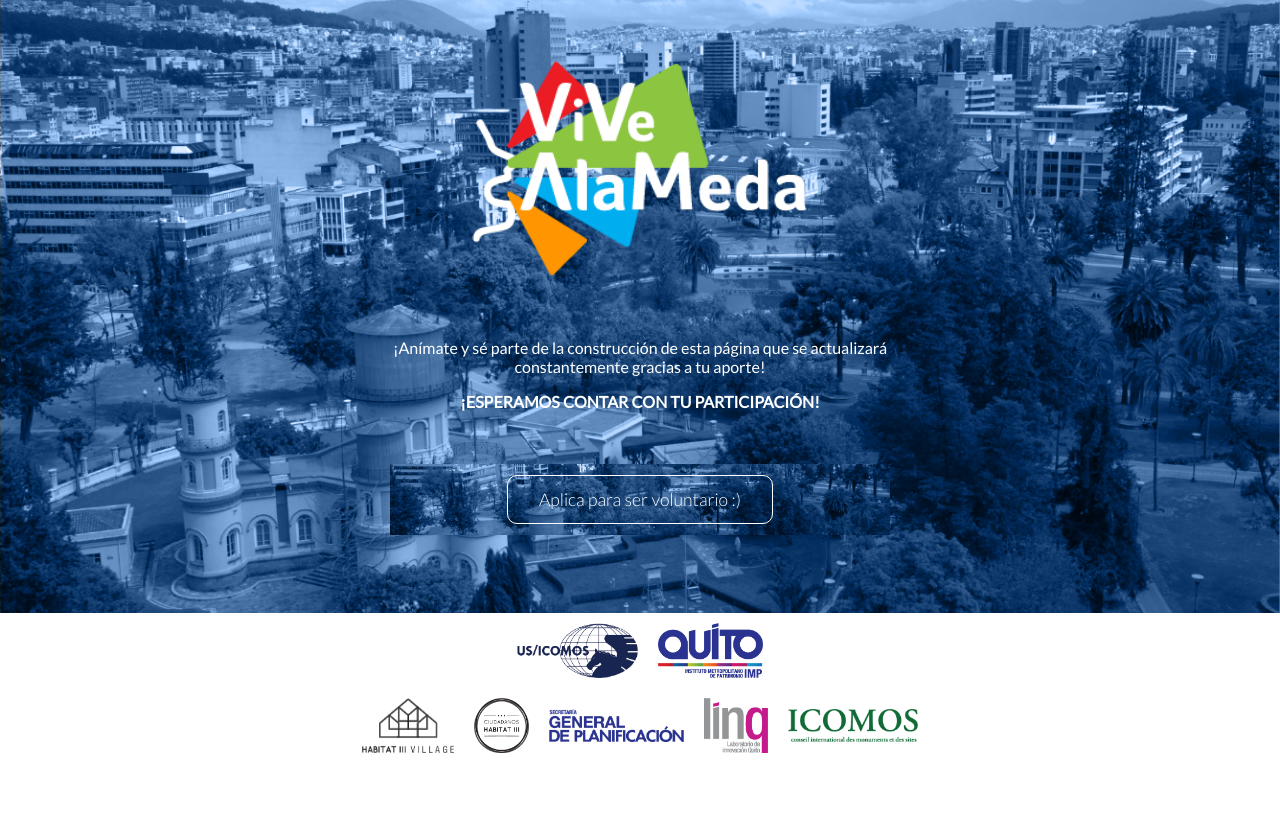
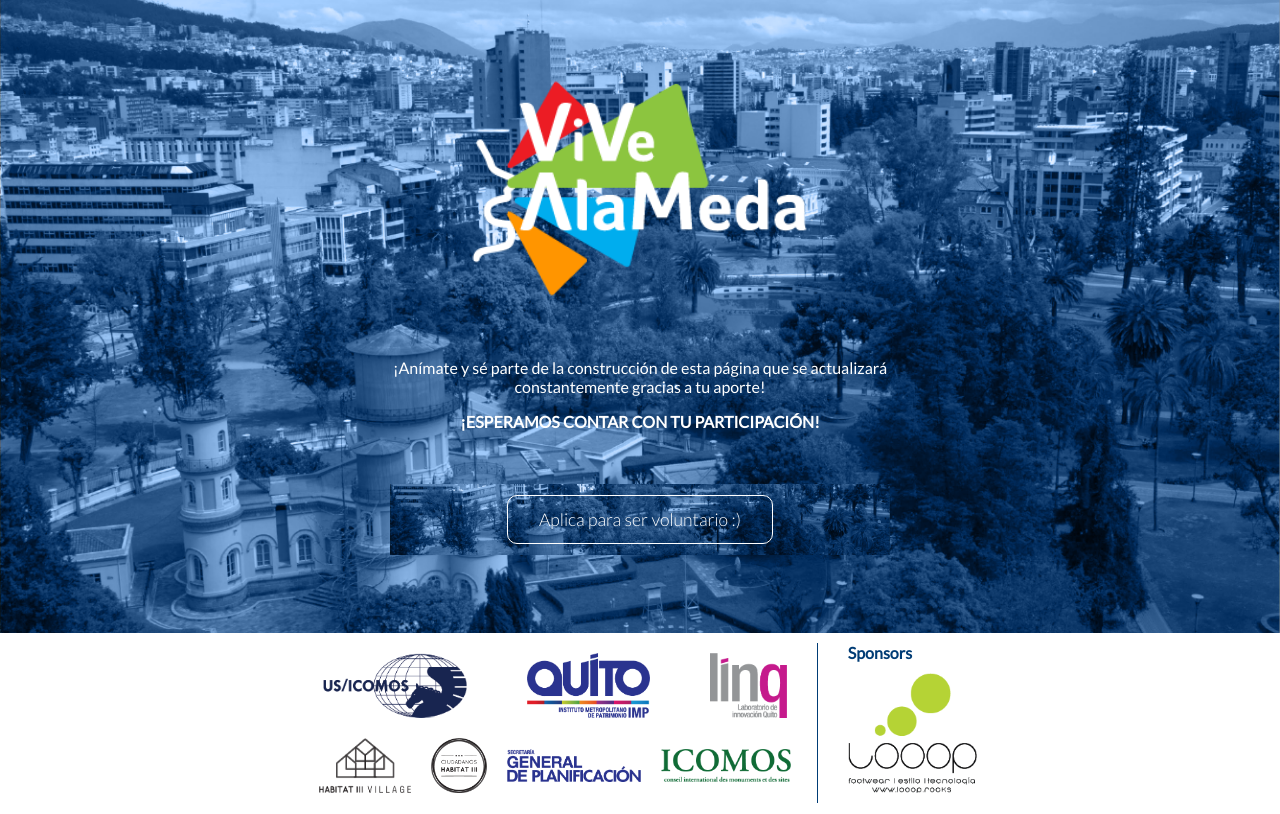
Before and after one commit to davidmccoy/vive_alameda, a plain HTML site: page index.html in a window 1280 px wide. Shown: the part 2072-2886 px from the top of the page. Before the commit the page ends 2846 px from the top, so only its background shows below. Drawn offline with Linux system fonts and the light colour scheme.

Commit message:
updated logos and map

```diff
--- a/index.html
+++ b/index.html
@@ -856,6 +856,7 @@
 </script>
 
     <div id="footer">
+      <div class="sponsors left">
         <div class="sponsors top">
           <a href="http://www.usicomos.org/" target="_blank">
             <div class="logo-container">
@@ -865,6 +866,11 @@
           <a href="http://www.patrimonio.quito.gob.ec/" target="_blank">
             <div class="logo-container">
               <img src="/images/logo-imp.png" alt="Logo imp" />
+            </div>
+          </a>
+          <a href="http://linq.quito.gob.ec/" target="_blank">
+            <div class="logo-container">
+              <img src="/images/logo-linq.png" alt="Logo linq" />
             </div>
           </a>
         </div>
@@ -884,14 +890,20 @@
               <img src="/images/logo-planificacion.png" class="small" alt="Logo planificacion" />
             </div>
           </a>
-        <a href="http://linq.quito.gob.ec/" target="_blank">
-          <div class="logo-container">
-            <img src="/images/logo-linq.png" alt="Logo linq" />
-          </div>
-        </a>
           <a href="http://www.icomos.org/" target="_blank">
             <div class="logo-container">
               <img src="/images/logo-icomos.png" class="small" alt="Logo icomos" />
+            </div>
+          </a>
+        </div>
+      </div>
+      <div class="sponsors right">
+        <h3>
+          Sponsors
+        </h3>
+        <a href="http://www.looop.rocks/" target="_blank">
+          <div class="logo-container">
+            <img src="/images/logo-loop.png" alt="Logo loop" />
           </div>
         </a>
       </div>
--- a/stylesheets/site.css
+++ b/stylesheets/site.css
@@ -472,38 +472,63 @@ body {
         height: 35px; }
   /* line 73, site.css.scss */
   body #footer {
-    font-size: 0px; }
-    /* line 75, site.css.scss */
+    text-align: center;
+    font-size: 0px;
+    margin-top: 10px; }
+    /* line 77, site.css.scss */
     body #footer .sponsors {
       text-align: center; }
-      /* line 78, site.css.scss */
+      /* line 79, site.css.scss */
+      body #footer .sponsors.left {
+        display: inline-block; }
+      /* line 83, site.css.scss */
       body #footer .sponsors.top .logo-container {
-        height: 75px; }
-      /* line 83, site.css.scss */
+        height: 85px;
+        margin: 0 20px; }
+      /* line 89, site.css.scss */
       body #footer .sponsors.bottom .logo-container {
         height: 75px; }
-      /* line 87, site.css.scss */
+      /* line 93, site.css.scss */
+      body #footer .sponsors.right {
+        display: inline-block;
+        border-left: 1px solid #003c75;
+        padding-left: 30px;
+        vertical-align: top; }
+        /* line 98, site.css.scss */
+        body #footer .sponsors.right h3 {
+          height: 30px;
+          color: #003c75;
+          font-size: 16px;
+          text-align: left;
+          margin-bottom: 0;
+          margin-top: 0; }
+        /* line 106, site.css.scss */
+        body #footer .sponsors.right .logo-container {
+          height: 130px;
+          padding-top: 0;
+          padding-left: 0; }
+      /* line 112, site.css.scss */
       body #footer .sponsors .logo-container {
         display: inline-block;
         padding: 10px;
         box-sizing: border-box; }
-        /* line 91, site.css.scss */
+        /* line 116, site.css.scss */
         body #footer .sponsors .logo-container img {
           width: auto;
           height: 100%;
           vertical-align: middle; }
-          /* line 95, site.css.scss */
+          /* line 120, site.css.scss */
           body #footer .sponsors .logo-container img.small {
             height: 60%; }
 
-/* line 104, site.css.scss */
+/* line 129, site.css.scss */
 .welcome {
   width: 100%; }
-  /* line 106, site.css.scss */
+  /* line 131, site.css.scss */
   .welcome .logo img {
     height: 18.75em;
     margin-top: 1em; }
-  /* line 110, site.css.scss */
+  /* line 135, site.css.scss */
   .welcome .info {
     width: 100%;
     height: 422px;
@@ -515,7 +540,7 @@ body {
     box-sizing: border-box;
     position: relative;
     z-index: -2; }
-    /* line 121, site.css.scss */
+    /* line 146, site.css.scss */
     .welcome .info .info-background {
       position: absolute;
       top: 0;
@@ -531,25 +556,25 @@ body {
       background-repeat: no-repeat;
       display: none;
       z-index: -1; }
-      /* line 136, site.css.scss */
+      /* line 161, site.css.scss */
       .welcome .info .info-background.photo-0 {
         background-image: url("/images/top-photo.png"); }
-      /* line 139, site.css.scss */
+      /* line 164, site.css.scss */
       .welcome .info .info-background.photo-1 {
         background-image: url("/images/photo-1.jpg"); }
-      /* line 142, site.css.scss */
+      /* line 167, site.css.scss */
       .welcome .info .info-background.photo-2 {
         background-image: url("/images/photo-2.jpg"); }
-      /* line 145, site.css.scss */
+      /* line 170, site.css.scss */
       .welcome .info .info-background.photo-3 {
         background-image: url("/images/photo-3.jpg"); }
-      /* line 148, site.css.scss */
+      /* line 173, site.css.scss */
       .welcome .info .info-background.photo-4 {
         background-image: url("/images/photo-4.jpg"); }
-      /* line 151, site.css.scss */
+      /* line 176, site.css.scss */
       .welcome .info .info-background.photo-5 {
         background-image: url("/images/photo-5.jpg"); }
-      /* line 154, site.css.scss */
+      /* line 179, site.css.scss */
       .welcome .info .info-background.active {
         display: block; }
 @-webkit-keyframes fade {
@@ -562,14 +587,14 @@ body {
     opacity: .4; }
   to {
     opacity: 1; } }
-    /* line 167, site.css.scss */
+    /* line 192, site.css.scss */
     .welcome .info .info-container {
       margin: 0 auto;
       max-width: 500px; }
-      /* line 170, site.css.scss */
+      /* line 195, site.css.scss */
       .welcome .info .info-container .title {
         font-size: 2.5em; }
-  /* line 175, site.css.scss */
+  /* line 200, site.css.scss */
   .welcome .information-spacer {
     width: 100%;
     height: 400px;
@@ -582,7 +607,7 @@ body {
     padding: 25px;
     box-sizing: border-box;
     position: relative; }
-    /* line 187, site.css.scss */
+    /* line 212, site.css.scss */
     .welcome .information-spacer .information-spacer-container {
       position: absolute;
       top: 0;
@@ -591,15 +616,15 @@ body {
       left: 0;
       margin: auto;
       height: 155px; }
-      /* line 195, site.css.scss */
+      /* line 220, site.css.scss */
       .welcome .information-spacer .information-spacer-container h1 {
         font-size: 2.5em; }
-  /* line 200, site.css.scss */
+  /* line 225, site.css.scss */
   .welcome .information-participation {
     width: 100%;
     height: 500px;
     font-size: 0em; }
-    /* line 204, site.css.scss */
+    /* line 229, site.css.scss */
     .welcome .information-participation .information-participation-container {
       display: inline-block;
       width: 33.33%;
@@ -607,38 +632,38 @@ body {
       font-size: 16px;
       vertical-align: top;
       overflow-y: auto; }
-      /* line 211, site.css.scss */
+      /* line 236, site.css.scss */
       .welcome .information-participation .information-participation-container.facts {
         background: #70ce3d;
         position: relative;
         color: white; }
-        /* line 215, site.css.scss */
+        /* line 240, site.css.scss */
         .welcome .information-participation .information-participation-container.facts .top {
           background-image: url("/images/info-left.png"); }
-        /* line 218, site.css.scss */
+        /* line 243, site.css.scss */
         .welcome .information-participation .information-participation-container.facts .content {
           height: 400px;
           box-sizing: border-box;
           display: none;
           vertical-align: middle;
           position: relative; }
-          /* line 224, site.css.scss */
+          /* line 249, site.css.scss */
           .welcome .information-participation .information-participation-container.facts .content.active {
             display: table-cell; }
-          /* line 227, site.css.scss */
+          /* line 252, site.css.scss */
           .welcome .information-participation .information-participation-container.facts .content .fact {
             display: none; }
-            /* line 229, site.css.scss */
+            /* line 254, site.css.scss */
             .welcome .information-participation .information-participation-container.facts .content .fact.active {
               display: block; }
-          /* line 233, site.css.scss */
+          /* line 258, site.css.scss */
           .welcome .information-participation .information-participation-container.facts .content .fact-header {
             position: absolute;
             top: 10px; }
-          /* line 237, site.css.scss */
+          /* line 262, site.css.scss */
           .welcome .information-participation .information-participation-container.facts .content .fact-container {
             display: inline-block; }
-        /* line 241, site.css.scss */
+        /* line 266, site.css.scss */
         .welcome .information-participation .information-participation-container.facts .facts-nav {
           position: absolute;
           bottom: 10px;
@@ -647,24 +672,24 @@ body {
           margin: auto;
           width: 100px;
           font-size: 2em; }
-          /* line 250, site.css.scss */
+          /* line 275, site.css.scss */
           .welcome .information-participation .information-participation-container.facts .facts-nav .arrow:hover {
             cursor: pointer; }
-          /* line 254, site.css.scss */
+          /* line 279, site.css.scss */
           .welcome .information-participation .information-participation-container.facts .facts-nav .prev {
             float: left; }
-          /* line 257, site.css.scss */
+          /* line 282, site.css.scss */
           .welcome .information-participation .information-participation-container.facts .facts-nav .next {
             float: right; }
-      /* line 262, site.css.scss */
+      /* line 287, site.css.scss */
       .welcome .information-participation .information-participation-container.poll {
         color: #074073;
         text-align: center; }
-        /* line 265, site.css.scss */
+        /* line 290, site.css.scss */
         .welcome .information-participation .information-participation-container.poll .top {
           background-image: url("/images/info-center.png");
           height: 250px; }
-      /* line 270, site.css.scss */
+      /* line 295, site.css.scss */
       .welcome .information-participation .information-participation-container.taller {
         color: white;
         text-align: right;
@@ -672,12 +697,12 @@ body {
         background-position: center;
         background-repeat: no-repeat;
         background-image: url("/images/info-right.png"); }
-        /* line 277, site.css.scss */
+        /* line 302, site.css.scss */
         .welcome .information-participation .information-participation-container.taller .content-container {
           position: relative;
           width: 100%;
           height: 100%; }
-          /* line 281, site.css.scss */
+          /* line 306, site.css.scss */
           .welcome .information-participation .information-participation-container.taller .content-container .content {
             position: absolute;
             display: none;
@@ -686,10 +711,10 @@ body {
             transform: translate(-50%, -50%);
             width: 100%;
             box-sizing: border-box; }
-            /* line 289, site.css.scss */
+            /* line 314, site.css.scss */
             .welcome .information-participation .information-participation-container.taller .content-container .content.active {
               display: block; }
-          /* line 293, site.css.scss */
+          /* line 318, site.css.scss */
           .welcome .information-participation .information-participation-container.taller .content-container .events-nav {
             position: absolute;
             bottom: 10px;
@@ -698,48 +723,48 @@ body {
             margin: auto;
             width: 100px;
             font-size: 2em; }
-            /* line 302, site.css.scss */
+            /* line 327, site.css.scss */
             .welcome .information-participation .information-participation-container.taller .content-container .events-nav .arrow:hover {
               cursor: pointer; }
-            /* line 306, site.css.scss */
+            /* line 331, site.css.scss */
             .welcome .information-participation .information-participation-container.taller .content-container .events-nav .prev {
               float: left; }
-            /* line 309, site.css.scss */
+            /* line 334, site.css.scss */
             .welcome .information-participation .information-participation-container.taller .content-container .events-nav .next {
               float: right; }
-      /* line 315, site.css.scss */
+      /* line 340, site.css.scss */
       .welcome .information-participation .information-participation-container .top {
         width: 100%;
         height: 100px;
         background-size: cover;
         background-position: center;
         background-repeat: no-repeat; }
-      /* line 322, site.css.scss */
+      /* line 347, site.css.scss */
       .welcome .information-participation .information-participation-container .content {
         padding: 10px 25px; }
-        /* line 324, site.css.scss */
+        /* line 349, site.css.scss */
         .welcome .information-participation .information-participation-container .content h2 {
           margin-top: 0px; }
-        /* line 327, site.css.scss */
+        /* line 352, site.css.scss */
         .welcome .information-participation .information-participation-container .content.poll {
           padding: 0px; }
-          /* line 329, site.css.scss */
+          /* line 354, site.css.scss */
           .welcome .information-participation .information-participation-container .content.poll h2 {
             margin-top: 10px; }
-  /* line 336, site.css.scss */
+  /* line 361, site.css.scss */
   .welcome .map {
     background-color: #074073;
     width: 100%; }
-    /* line 339, site.css.scss */
+    /* line 364, site.css.scss */
     .welcome .map .map-container {
       font-size: 0;
       max-width: 900px;
       margin: 0 auto; }
-      /* line 343, site.css.scss */
+      /* line 368, site.css.scss */
       .welcome .map .map-container img {
         width: 100%;
         height: auto; }
-  /* line 349, site.css.scss */
+  /* line 374, site.css.scss */
   .welcome .volunteer {
     width: 100%;
     background-image: url("/images/bottom-photo.png");
@@ -750,28 +775,28 @@ body {
     color: white;
     padding: 25px;
     box-sizing: border-box; }
-    /* line 359, site.css.scss */
+    /* line 384, site.css.scss */
     .welcome .volunteer .volunteer-container {
       max-width: 500px;
       margin: 0 auto; }
-  /* line 364, site.css.scss */
+  /* line 389, site.css.scss */
   .welcome .h3-logo {
     margin-top: -45px; }
 
-/* line 370, site.css.scss */
+/* line 395, site.css.scss */
 h1 {
   font-family: "Lato", "Helvetica Neue", Helvetica, Arial, sans-serif;
   font-size: 1.8em;
   font-weight: 400;
   margin: 0; }
 
-/* line 377, site.css.scss */
+/* line 402, site.css.scss */
 .doc {
   margin: 3em 0;
   font-family: "Lato", "Helvetica Neue", Helvetica, Arial, sans-serif;
   font-size: 1.1em;
   font-weight: 300; }
-  /* line 383, site.css.scss */
+  /* line 408, site.css.scss */
   .doc a {
     border: 1px solid white;
     border-radius: 10px;
@@ -780,20 +805,20 @@ h1 {
     text-decoration: none;
     transition: color 0.1s linear;
     background: none; }
-    /* line 391, site.css.scss */
+    /* line 416, site.css.scss */
     .doc a:hover {
       background: #00adee;
       color: white;
       transition: all 0.15s linear; }
-  /* line 397, site.css.scss */
+  /* line 422, site.css.scss */
   .doc.poll {
     margin: 4.5em 0; }
-    /* line 399, site.css.scss */
+    /* line 424, site.css.scss */
     .doc.poll a {
       background: #00adee;
       color: white;
       border-color: #00adee; }
-      /* line 403, site.css.scss */
+      /* line 428, site.css.scss */
       .doc.poll a:hover {
         background: white;
         color: #00adee; }
```
Also changed, not shown: images/logo-loop.png (added), images/map.png. Lines whose indentation alone changed are shown as unchanged.
